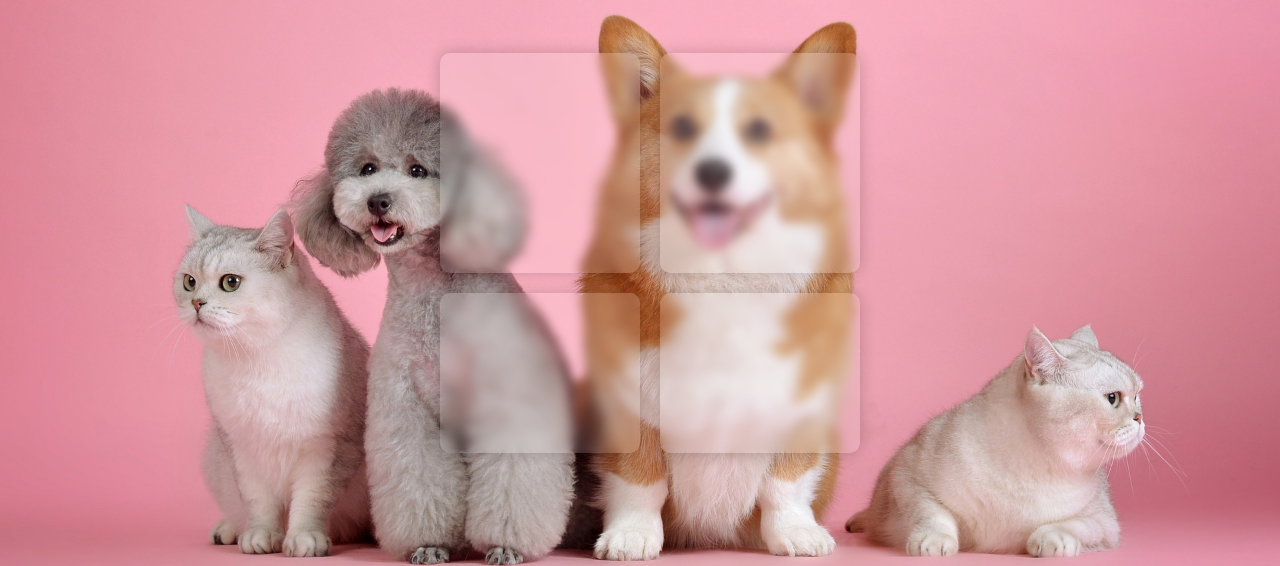
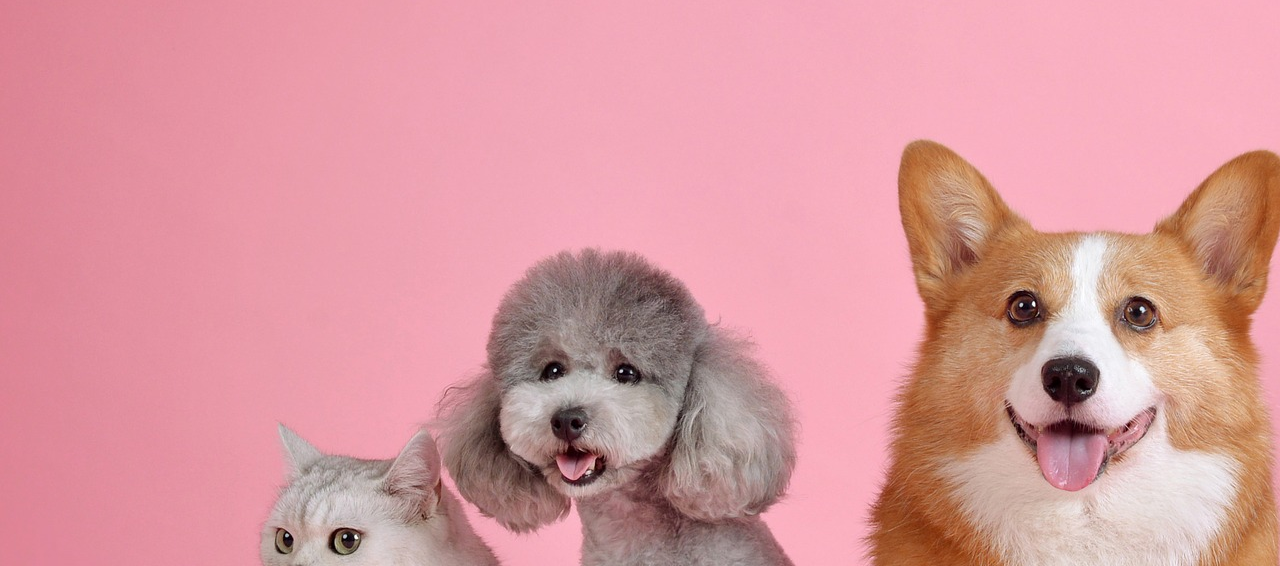
Before and after one commit to SparrowNado/VetPetz, a plain HTML site: page index.html in a window 1280 px wide. Shown: the part 234-800 px from the top of the page. Drawn offline with Linux system fonts and the light colour scheme.

Commit message:
Update style.css

```diff
--- a/style.css
+++ b/style.css
@@ -8,7 +8,8 @@
   .topnav a {
     display: block; /* Make the links behave like blocks to occupy full width */
     float: left;
-    color: #f2f2f2;
+    /* color: #f2f2f2; */
+    color:#F4F2DE;
     text-align: center;
     padding: 4px 8px; /* Keep consistent padding */
     text-decoration: none;
@@ -33,105 +34,32 @@
   /* } */
 
   body {
-    background-color: #E3ABB6;
+    background-color: #7C9D96;
     background-image: url('petback.jpg');
-    background-repeat: no-repeat;
-    /* width: 1080%;
-    height: 1920%; */
-    /* background-attachment: fixed; */
-    background-size: cover;
-
   }
 
 
 
-  .container {
+  /* .rectangle {
+    height: 50px;
+    width: 100px;
+    background-color: white;
+    border-radius: 22px;
 
-    margin: 20px auto;
-    width:400px;
-    height:400px;
-    /* background-color:#fff; */
-    display:grid;
-    grid-template-columns: 200px 200px;
-    grid-row: auto auto;
-    grid-column-gap: 20px;
-    grid-row-gap: 20px;
+  } */
 
-  }
+  /* .container {
+    width: 500px;
+    height: 250px;
+    margin: 50px;
+
+
+  } */
 
 
 
 
-  .rec1{
-    background-color:#333;
-    padding: 50px;
-    border-radius:10px;
-    background-color: rgba(255, 255, 255, .15);
-    backdrop-filter: blur(5px);
-    box-shadow: 0 0 1rem 0 rgba(0, 0, 0, .2);
-    display:flex;
-    align-items:center;
-    justify-content:center;
-    font-size:40px;
-    font-family:sans-serif;
-    /* opacity: .5; */
-  }
-
-  .rec2{
-    background-color:#333;
-    padding:20px;
-    border-radius:10px;
-
-    background-color: rgba(255, 255, 255, .15);
-    backdrop-filter: blur(5px);
-    box-shadow: 0 0 1rem 0 rgba(0, 0, 0, .2);
-
-
-
-    display:flex;
-    align-items:center;
-    justify-content:center;
-    font-size:40px;
-    font-family:sans-serif;
-  }
-
-  .rec3{
-    background-color:#333;
-    padding:20px;
-    border-radius:10px;
-
-    background-color: rgba(255, 255, 255, .15);
-    backdrop-filter: blur(5px);
-    box-shadow: 0 0 1rem 0 rgba(0, 0, 0, .2);
-
-
-    display:flex;
-    align-items:center;
-    justify-content:center;
-    font-size:40px;
-    font-family:sans-serif;
-  }
-
-  .rec4{
-    background-color:#333;
-    padding:20px;
-    border-radius:10px;
-
-    background-color: rgba(255, 255, 255, .15);
-    backdrop-filter: blur(5px);
-    box-shadow: 0 0 1rem 0 rgba(0, 0, 0, .2);
-
-
-
-    display:flex;
-    align-items:center;
-    justify-content:center;
-    font-size:40px;
-    font-family:sans-serif;
-  }
-
-
-  #rec1, #rec2,#rec3,#rec4 {
-
+  .body {
+    font-family: Georgia, serif;
 
   }
```
